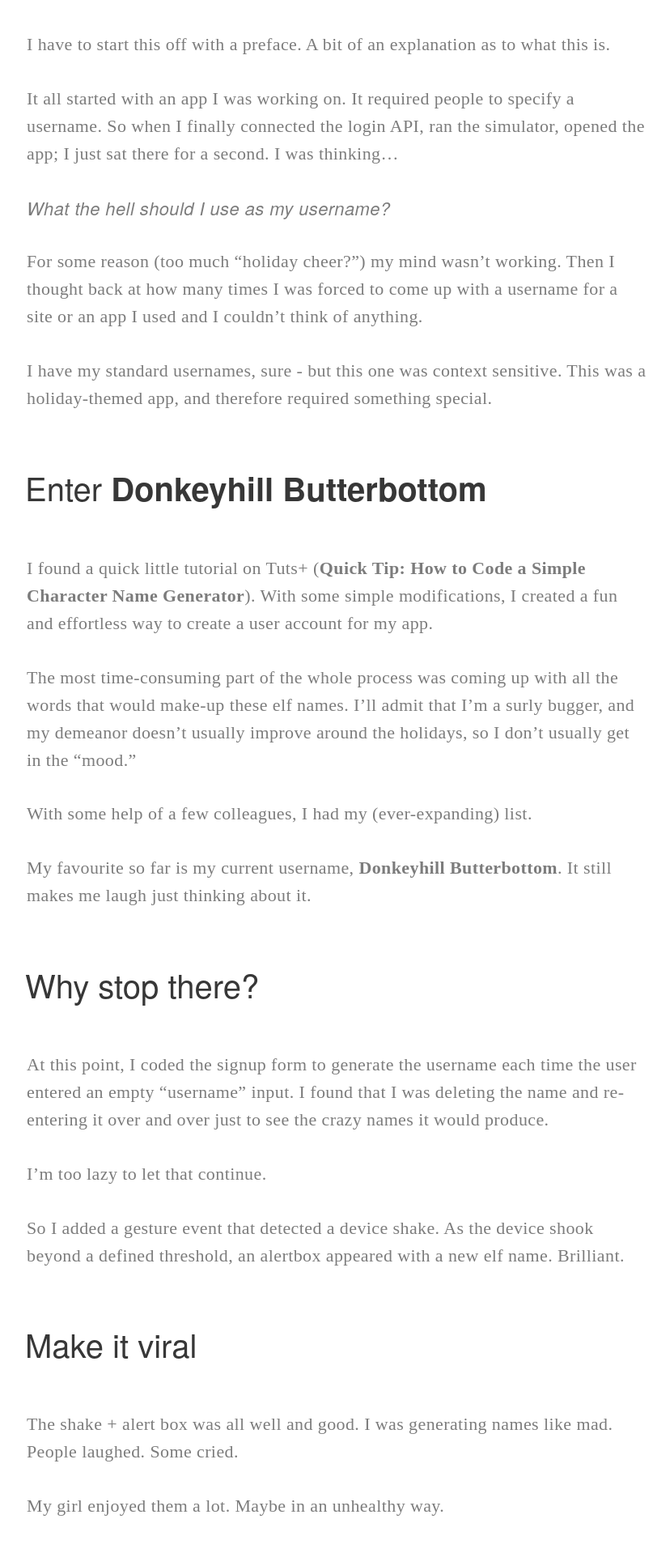
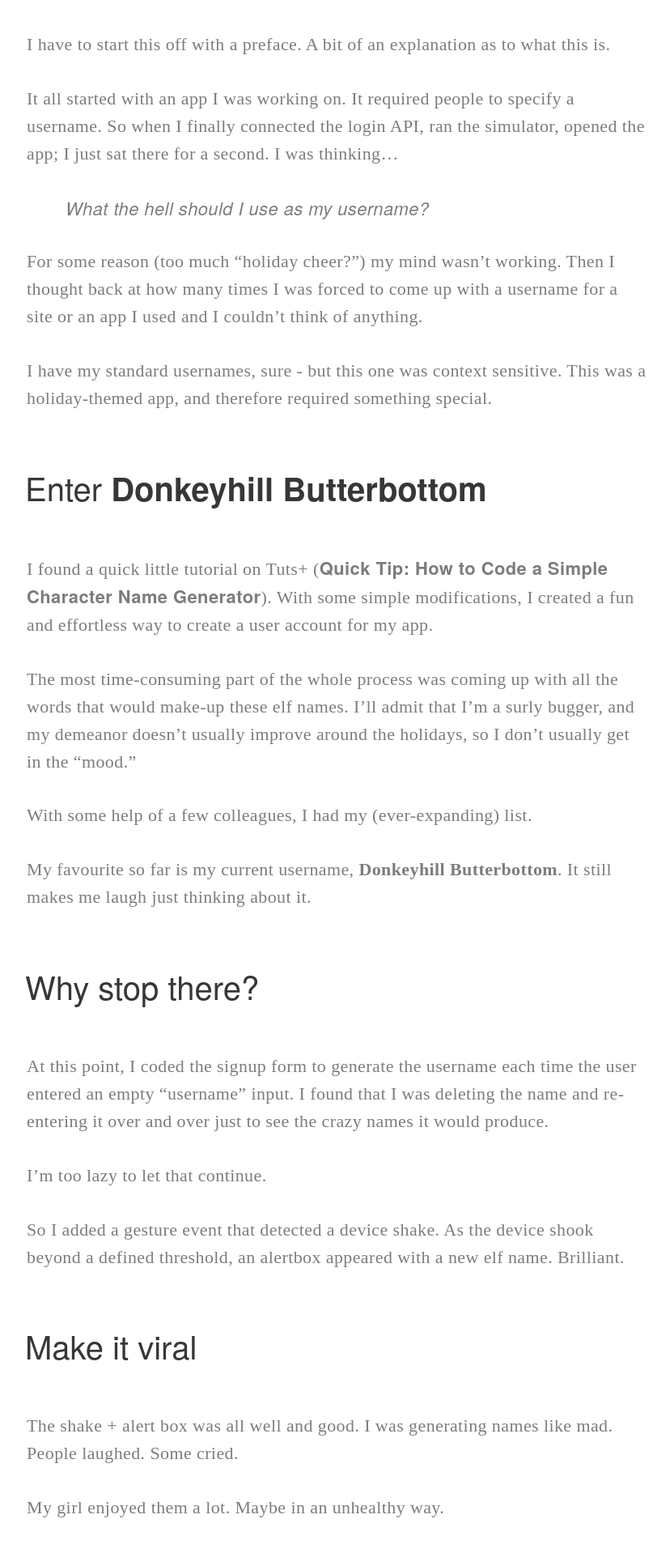
Before and after one commit to CTi-Winnipeg/cti-winnipeg.github.io, a Jekyll site: the page built from code/_posts/2015-01-28-elf-name-generator.md, in a window 1280 px wide. Shown: the part 1068-2986 px from the top of the page at 81% size, without its empty margins (225-1053 px from the left). Built offline with Jekyll 4.4.1, drawn with Linux system fonts in a browser that asks for light colours.

Commit message:
A element updates

```diff
--- a/stylesheets/styles.css
+++ b/stylesheets/styles.css
@@ -229,7 +229,7 @@
   font-size: 1em;
   font-style: italic;
   line-height: 1.55em;
-  padding: 0em 10%;
+  padding: 0em 15%;
   margin-top: 1em;
   margin-bottom: 1.5em;
 }
@@ -237,6 +237,11 @@
   font-family: "futura-pt", "HelveticaNeue", "Roboto", sans-serif;
   font-weight: 300;
   padding: 0em !important;
+}
+
+article.post a {
+  font-family: "futura-pt", "HelveticaNeue", "Roboto", sans-serif !important;
+  font-weight: 700 !important;
 }
 
 article.post h1 {
```
